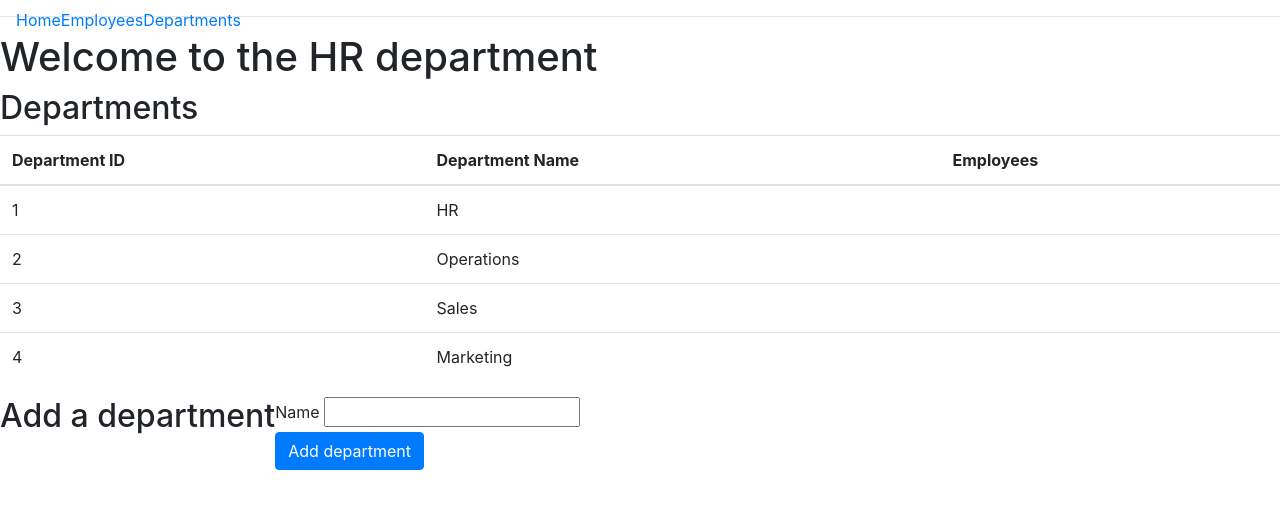
After one commit to chrishaining/Flask-HR-Database-2, a Flask app: page /departments in a window 1280 px wide. The commit adds this page. Shown: the top 509 px of the page. Run offline with Flask 2, Linux system fonts and the light colour scheme; data comes from the database, SQL or seed files in the repository; both versions use the stored data as it was after the commit; some libraries are stand-ins or nearby versions.

Commit message:
can view and add departments'

```diff
--- a/app/routes.py
+++ b/app/routes.py
@@ -36,9 +36,20 @@ def add_employee():
 
 
 # show departments page
-
+@app.route('/departments')
+def show_departments():
+    departments = Department.query.all()
+    return render_template('departments.html', title="Departments", departments=departments)
 
 # add a department
+@app.route('/departments', methods=['POST'])
+def add_department():
+    name = request.form['name']
+    newDepartment = Department(name=name)
+    db.session.add(newDepartment)
+    db.session.commit()
+    return redirect('/departments')
+
 
 # edit a department
 
--- a/app/templates/base.html
+++ b/app/templates/base.html
@@ -22,7 +22,7 @@
                 <ul class="navbar-nav">
                     <li><a href="/">Home</a></li>
                     <li><a href="/employees">Employees</a></li>
-                    <!-- <li><a href="/departments">Departments</a></li> -->
+                    <li><a href="/departments">Departments</a></li>
                 </ul>
             </div>
         </nav>
--- /dev/null
+++ b/app/templates/departments.html
@@ -0,0 +1,48 @@
+{% extends "base.html" %} {% block content %}
+<div class="container-fluid">
+    <div class="row">
+        <h1>Welcome to the HR department</h1>
+    </div>
+
+    <div class="row">
+        <h2>Departments</h2>
+        <table class="table">
+            <thead>
+                <th>Department ID</th>
+                <th>Department Name</th>
+                <th>Employees</th>
+            </thead>
+            <tbody>
+                {% for department in departments %}
+                <tr>
+                    <td> {{department.id}} </td>
+                    <td>{{department.name}}</td>
+                    <td>
+                        <ul>
+                            {% for employee in department.employees %}
+                            <li>{{employee.first_name}} {employee.last_name}}</li>
+                        </ul>{% endfor %}</ul>
+
+                    </td>
+                </tr>
+                </ul>
+                {% endfor %}
+            </tbody>
+        </table>
+    </div>
+
+
+    <div class="row">
+        <h2>Add a department</h2>
+
+        <form action="/departments" method="POST">
+            <label for="name">Name</label>
+            <input type="text" name="name" id="name" required />
+            <br>
+            <button type="submit" class="btn btn-primary" value="Add Department">Add department</button>
+        </form>
+    </div>
+
+
+</div>
+{% endblock %}
```
Also changed, not shown: README.md (added), app.db.
